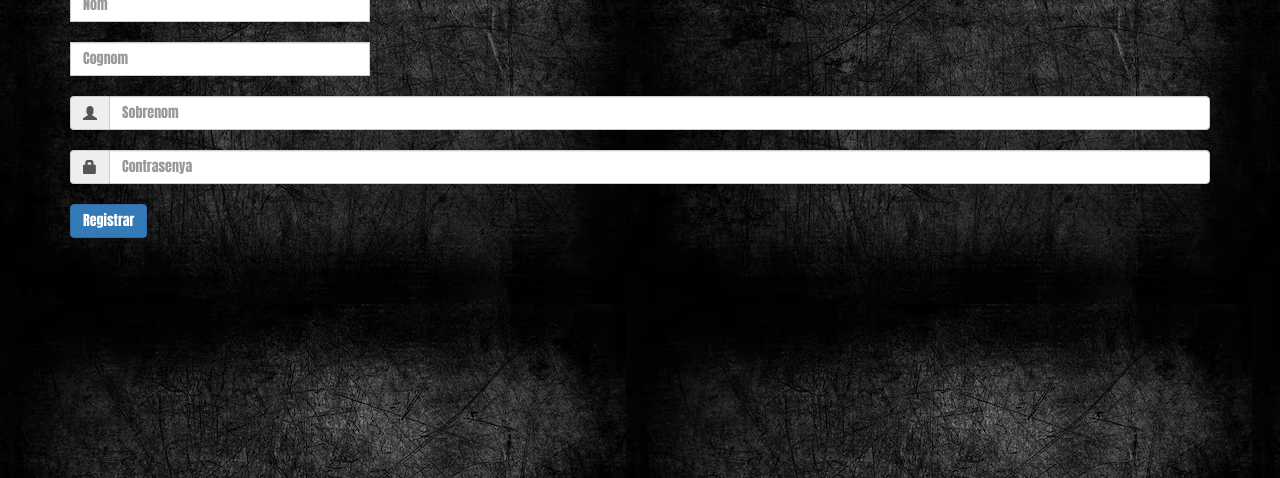
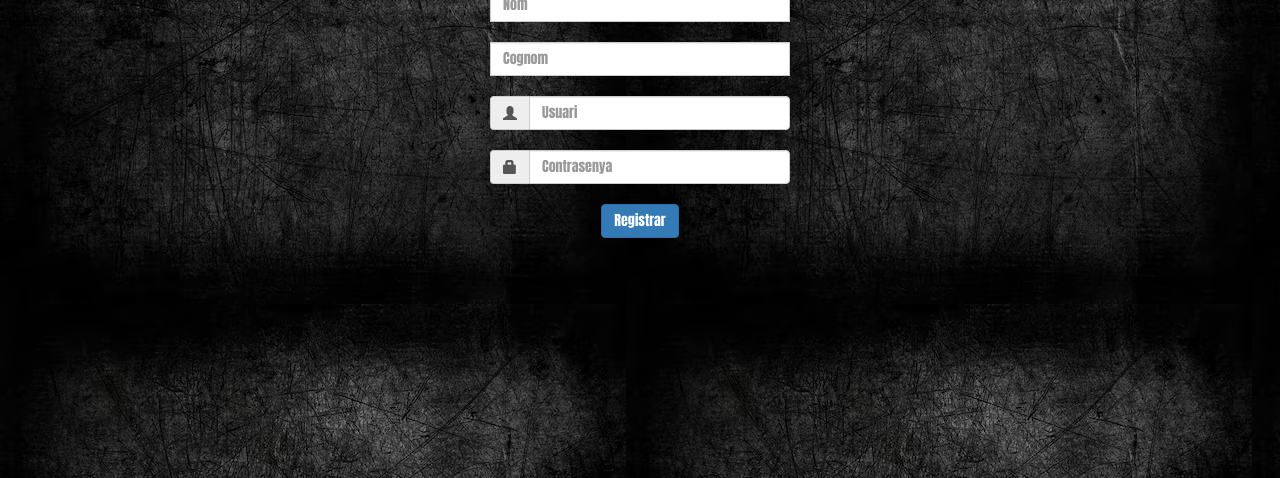
Before and after one commit to JanaCorsellas/Projecte-DSA, a plain HTML site: page public/Registre.html in a window 1280 px wide. Shown: the part 322-800 px from the top of the page. Drawn offline with nearby package versions, Linux system fonts and the light colour scheme.

Commit message:
versió 4

```diff
--- a/public/Registre.html
+++ b/public/Registre.html
@@ -52,26 +52,26 @@
 <div class="container">
     <h1>REGISTRE DE PRESOS</h1>
     <form id="registroForm">
-        <div class="input-group" style="width: 300px;">
+        <div class="input-group" style="width: 300px; margin: 0 auto">
             <input id="nom" type="text" class="form-control" name="nom" placeholder="Nom">
         </div>
         <br>
-        <div class="input-group" style="width: 300px;">
+        <div class="input-group" style="width: 300px; margin: 0 auto">
             <input id="cognom" type="text" class="form-control" name="cognom" placeholder="Cognom">
         </div>
         <br>
-        <div class="input-group">
+        <div class="input-group" style="width: 300px; margin:0 auto">
             <span class="input-group-addon"><i class="glyphicon glyphicon-user"></i></span>
-            <input id="nomusuari" type="text" class="form-control" name="nomusuari" placeholder="Sobrenom">
+            <input id="nomusuari" type="text" class="form-control" name="nomusuari" placeholder="Usuari">
         </div>
         <br>
-        <div class="input-group">
+        <div class="input-group" style="width: 300px; margin:0 auto">
             <span class="input-group-addon"><i class="glyphicon glyphicon-lock"></i></span>
             <input id="password" type="password" class="form-control" name="password" placeholder="Contrasenya">
         </div>
         <br>
 
-        <div class="input-group">
+        <div class="input-group" style="width: 300px; margin:0 auto">
             <div class="input-group-append">
                 <button type="submit" class="btn btn-primary" >Registrar</button>
             </div>
@@ -92,7 +92,7 @@
                 nom: nom,
                 cognom: cognom,
                 nomusuari: nomusuari,
-                password: password
+                contrasenya: password
             };
 
             // Enviar los datos a través de AJAX
```
Also changed, not shown: public/Inici.html (+5 -5 lines).
